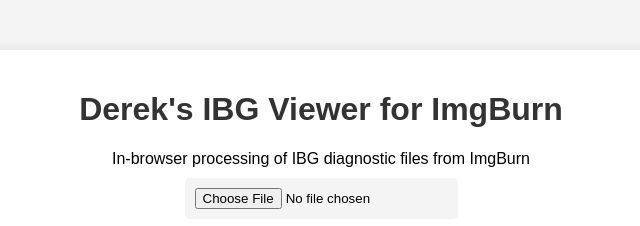
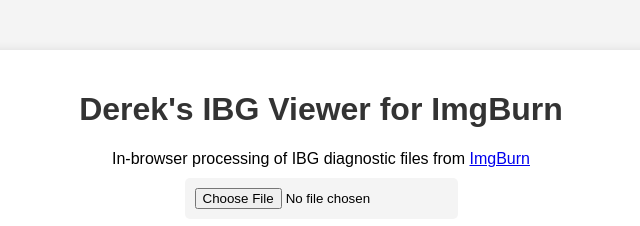
Before and after one commit to derek-blanchette/derek-blanchette.github.io, a plain HTML site: page ibgviewer/index.html in a window 1280 px wide. Shown: the top 226 px of the page, 319-959 px from the left. Drawn offline with nearby package versions, Linux system fonts and the light colour scheme.

Commit message:
Update index.html

```diff
--- a/ibgviewer/index.html
+++ b/ibgviewer/index.html
@@ -22,7 +22,8 @@
 <body>
     <div class="container">
         <h1>Derek's IBG Viewer for ImgBurn</h1>
-        In-browser processing of IBG diagnostic files from ImgBurn
+        In-browser processing of IBG diagnostic files from <a href="https://www.imgburn.com/">ImgBurn</a>
+
         <input type="file" id="fileInput" accept=".ibg" />
         <button onclick="processFile()">Process File</button>
 
```
